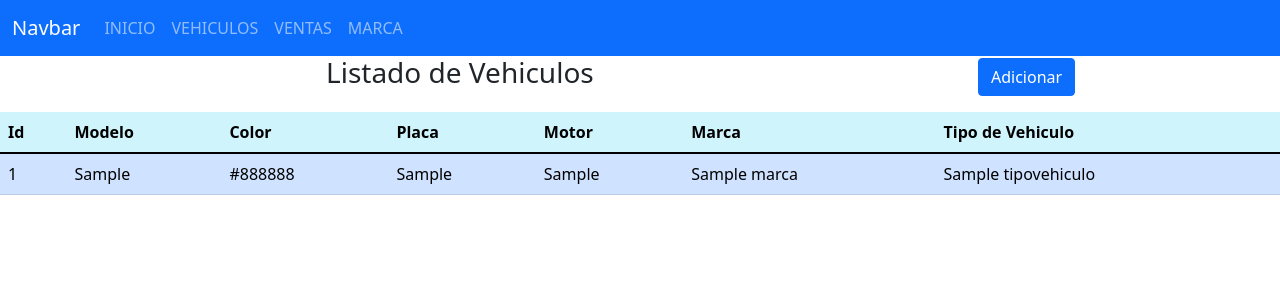
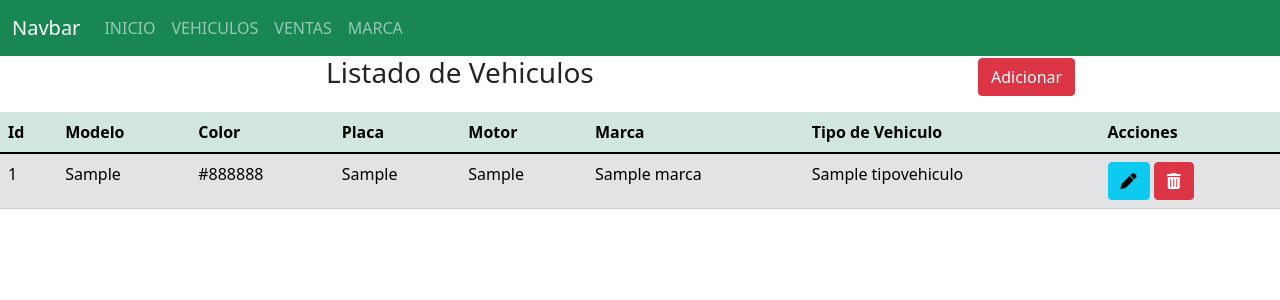
Before and after one commit to ACAMARGO97/cmgvehiculos, a Django app: page /vehiculos/ in a window 1280 px wide. Shown: the top 300 px of the page. Run offline with Django 4.2, Linux system fonts and the light colour scheme; tables that the repository leaves empty hold one stand-in row (values such as "Sample post"); some libraries are stand-ins or nearby versions.

Commit message:
clase 8 completa

```diff
--- a/templates/base/base.html
+++ b/templates/base/base.html
@@ -10,7 +10,7 @@
     <link rel="stylesheet" href="https://cdnjs.cloudflare.com/ajax/libs/font-awesome/6.1.1/css/all.min.css" integrity="sha512-KfkfwYDsLkIlwQp6LFnl8zNdLGxu9YAA1QvwINks4PhcElQSvqcyVLLD9aMhXd13uQjoXtEKNosOWaZqXgel0g==" crossorigin="anonymous" referrerpolicy="no-referrer" />
   </head>
 <body>
-    <nav class="navbar navbar-expand-lg navbar-dark bg-primary">
+    <nav class="navbar navbar-expand-lg navbar-dark bg-success">
         <div class="container-fluid">
           <a class="navbar-brand" href="#">Navbar</a>
           <button class="navbar-toggler" type="button" data-bs-toggle="collapse" data-bs-target="#navbarColor01" aria-controls="navbarColor01" aria-expanded="false" aria-label="Toggle navigation">
--- a/templates/vehiculos/listVehiculos.html
+++ b/templates/vehiculos/listVehiculos.html
@@ -9,14 +9,14 @@
         </div>
         <div class="col-3"></div>
         <div class="col-3">
-            <a href="{% url 'vehiculos:vehiculoCreate' %}" class="btn btn-primary pull-right" style="margin-top: -10px; margin-bottom: 5px;"> Adicionar</a>
+            <a href="{% url 'vehiculos:vehiculoCreate' %}" class="btn btn-danger pull-right" style="margin-top: -10px; margin-bottom: 5px;"> Adicionar</a>
         </div>
     </div>
 </h1>
 
-<table class="table table-primary table-hover">
+<table class="table table-secondary table-hover">
     <thead>
-      <tr class="table-info" >
+      <tr class="table-success" >
         <th scope="col">Id</th>
         <th scope="col">Modelo</th>
         <th scope="col">Color</th>
@@ -24,6 +24,7 @@
         <th scope="col">Motor</th>
         <th scope="col">Marca</th>
         <th scope="col">Tipo de Vehiculo</th>
+        <th scope="col">Acciones</th>
       </tr>
     </thead>
     <tbody>
@@ -37,6 +38,14 @@
                 <td>{{ vehiculo.motor}}</td>
                 <td>{{ vehiculo.marca}}</td>
                 <td>{{ vehiculo.tipovehiculo}}</td>
+                <td>
+                    <a href="#" class="btn btn-info btn-xs">
+                        <i class="fa-solid fa-pen"></i>
+                    </a>
+                    <a href="#" class="btn btn-danger btn-xs">
+                        <i class="fa-solid fa-trash-can"></i>
+                    </a>
+                </td>
             </tr>
         {% endfor %}
       {% else %}
```
Also changed, not shown: templates/vehiculos/vehiculo_form.html (renamed from templates/vehiculos/vehiculo_from.html).
